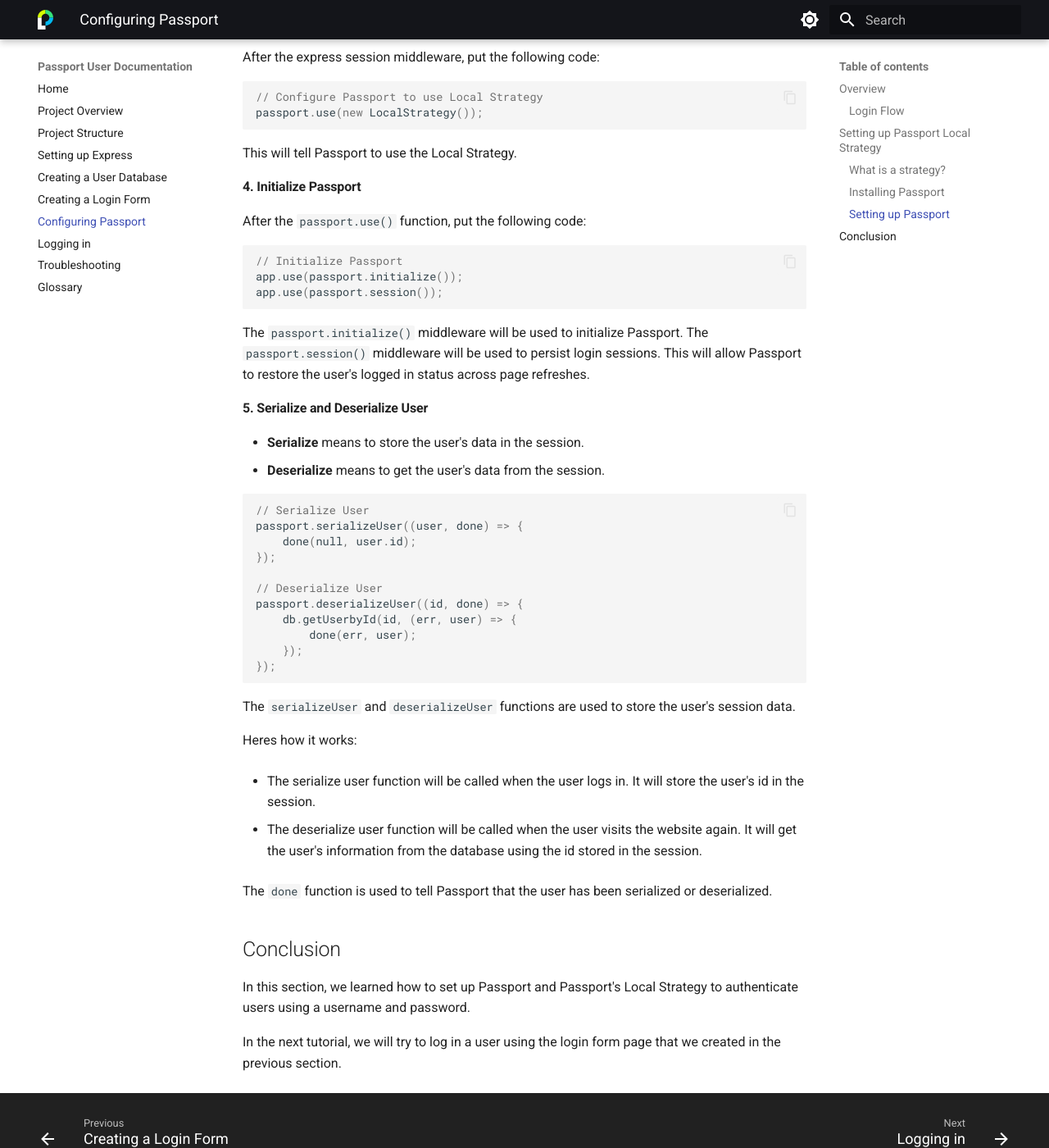
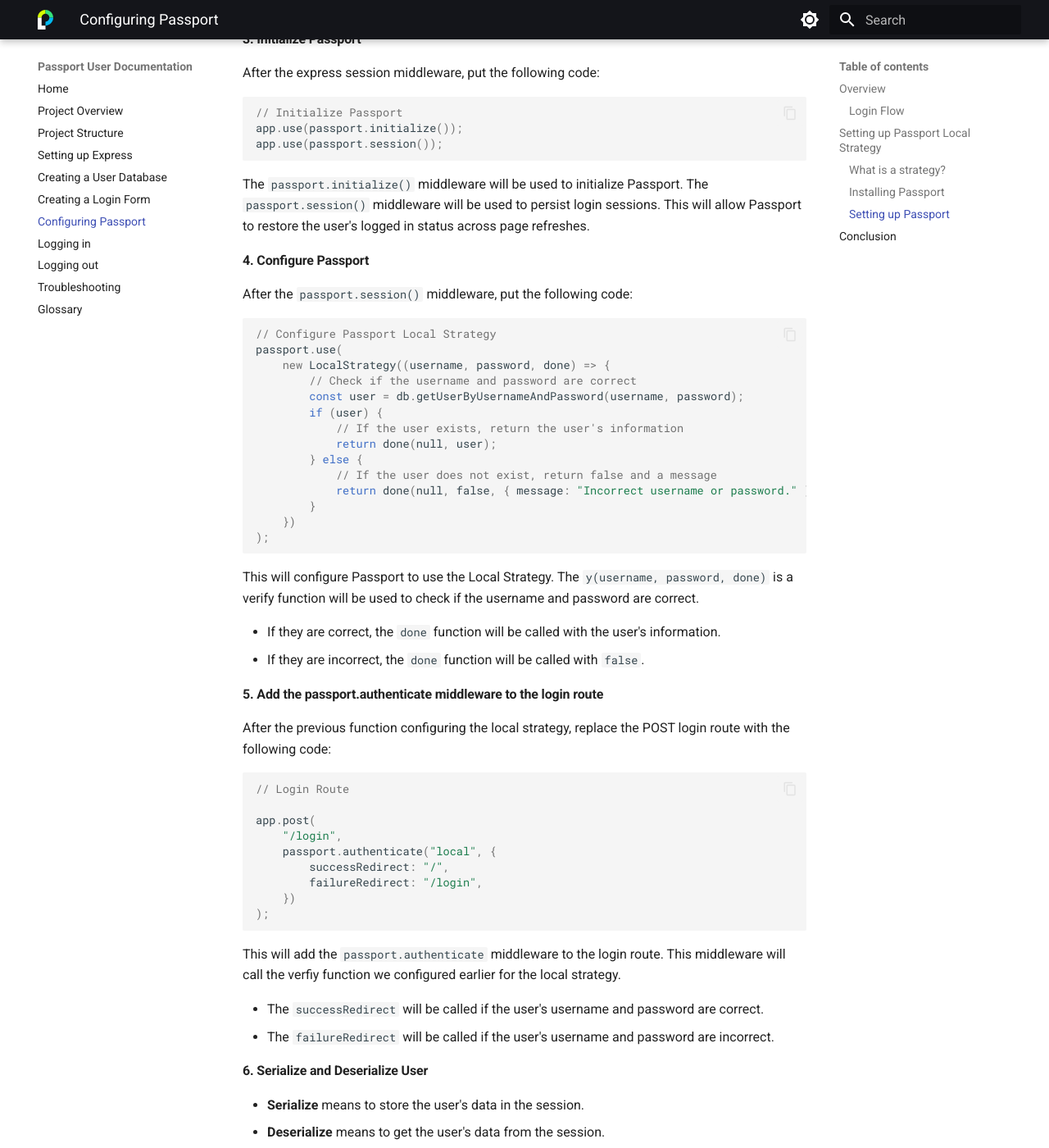
Before and after one commit to michaeleii/comm-documentation, an MkDocs documentation site: the page built from docs/pages/passport-local.md, in a window 1280 px wide and 1400 px high, scrolled down 2053 px. Shown: the whole window at 82% size. Built offline with MkDocs 1.6.1 and Material for MkDocs 9.7.7, drawn with Linux system fonts in a browser that asks for light colours; some of the changed text lies outside the part shown.

Commit message:
Update content

````diff
--- a/docs/pages/passport-local.md
+++ b/docs/pages/passport-local.md
@@ -60,6 +60,7 @@
 const LocalStrategy = require("passport-local").Strategy;
 const session = require("express-session");
 
+// Initialize Express Session
 app.use(
 	session({
 		secret: "secret",
@@ -75,20 +76,9 @@
 
 For more information on how to configure the express session middleware and the different options, check out the [Express Session documentation](https://github.com/expressjs/session#options).
 
-#### 3. Configure Passport
+#### 3. Initialize Passport
 
 After the express session middleware, put the following code:
-
-```js
-// Configure Passport to use Local Strategy
-passport.use(new LocalStrategy());
-```
-
-This will tell Passport to use the Local Strategy.
-
-#### 4. Initialize Passport
-
-After the `passport.use()` function, put the following code:
 
 ```js
 // Initialize Passport
@@ -98,7 +88,54 @@
 
 The `passport.initialize()` middleware will be used to initialize Passport. The `passport.session()` middleware will be used to persist login sessions. This will allow Passport to restore the user's logged in status across page refreshes.
 
-#### 5. Serialize and Deserialize User
+#### 4. Configure Passport
+
+After the `passport.session()` middleware, put the following code:
+
+```js
+// Configure Passport Local Strategy
+passport.use(
+	new LocalStrategy((username, password, done) => {
+		// Check if the username and password are correct
+		const user = db.getUserByUsernameAndPassword(username, password);
+		if (user) {
+			// If the user exists, return the user's information
+			return done(null, user);
+		} else {
+			// If the user does not exist, return false and a message
+			return done(null, false, { message: "Incorrect username or password." });
+		}
+	})
+);
+```
+
+This will configure Passport to use the Local Strategy. The `y(username, password, done)` is a verify function will be used to check if the username and password are correct.
+
+- If they are correct, the `done` function will be called with the user's information.
+- If they are incorrect, the `done` function will be called with `false`.
+
+#### 5. Add the passport.authenticate middleware to the login route
+
+After the previous function configuring the local strategy, replace the POST login route with the following code:
+
+```js
+// Login Route
+
+app.post(
+	"/login",
+	passport.authenticate("local", {
+		successRedirect: "/",
+		failureRedirect: "/login",
+	})
+);
+```
+
+This will add the `passport.authenticate` middleware to the login route. This middleware will call the verfiy function we configured earlier for the local strategy.
+
+- The `successRedirect` will be called if the user's username and password are correct.
+- The `failureRedirect` will be called if the user's username and password are incorrect.
+
+#### 6. Serialize and Deserialize User
 
 - **Serialize** means to store the user's data in the session.
 - **Deserialize** means to get the user's data from the session.
@@ -111,7 +148,7 @@
 
 // Deserialize User
 passport.deserializeUser((id, done) => {
-	db.getUserbyId(id, (err, user) => {
+	db.getUserById(id, (err, user) => {
 		done(err, user);
 	});
 });
--- a/mkdocs.yml
+++ b/mkdocs.yml
@@ -8,6 +8,7 @@
   - Creating a Login Form: "pages/login-form.md"
   - Configuring Passport: "pages/passport-local.md"
   - Logging in: "pages/logging-in.md"
+  - Logging out: "pages/logout.md"
   - Troubleshooting: "pages/troubleshoot.md"
   - Glossary: "pages/glossary.md"
 
````
Also changed, not shown: other parts of docs/pages/passport-local.md (+1 -1 lines), docs/pages/logging-in.md (+14 -11 lines), docs/pages/logout.md (added, +32 -0 lines), docs/pages/troubleshoot.md (+4 -0 lines), package.json (deleted, +0 -7 lines), 1 other file.
